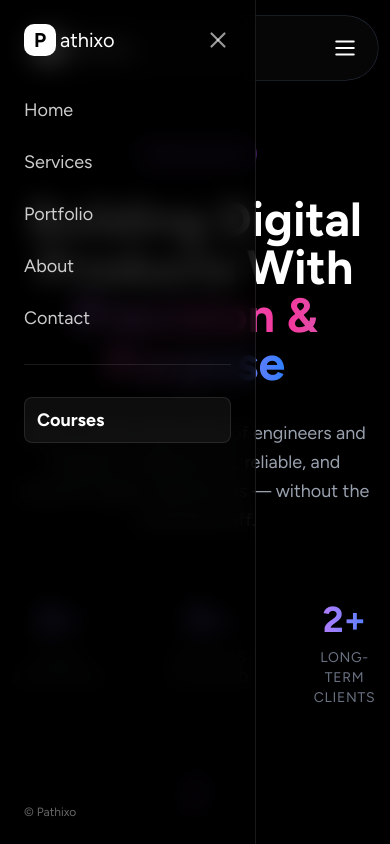
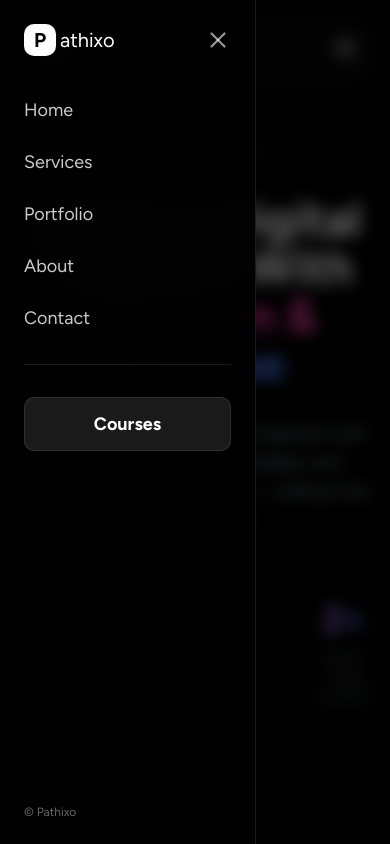
Before and after one commit to roshancodespace/pathixo.com, a Next.js app: page /about in a window 390 px wide. Both pictures are taken after a click on the button 345 px from the left and 48 px from the top of the page. Shown: the top 844 px of the page. Built offline with nearby package versions, Linux system fonts and the light colour scheme.

Commit message:
feat: enhance navigation component with scroll effect and mobile menu improvements

```diff
--- a/src/components/navigation.tsx
+++ b/src/components/navigation.tsx
@@ -1,15 +1,54 @@
 "use client";
 
 import Link from "next/link";
-import React, { useState } from "react";
+import React, { useState, useEffect } from "react";
 import { Menu, X } from "lucide-react";
 
 function Navigation() {
     const [open, setOpen] = useState(false);
+    const [scrolled, setScrolled] = useState(false);
+
+    // Handle scroll effect
+    useEffect(() => {
+        const handleScroll = () => {
+            if (window.scrollY > 20) {
+                setScrolled(true);
+            } else {
+                setScrolled(false);
+            }
+        };
+
+        window.addEventListener("scroll", handleScroll);
+        return () => window.removeEventListener("scroll", handleScroll);
+    }, []);
 
     return (
-        <nav className="max-w-4xl h-[100px] fixed left-0 right-0 px-3 mx-auto top-2 md:top-4 z-50">
-            <div className="rounded-full backdrop-blur-sm flex justify-between items-center shadow-[0px_0px_0px_0.5px_#2d3748] bg-[#ffffff06] px-5 py-4 mt-2">
+        <nav
+            className={`
+                fixed left-0 right-0 z-50 mx-auto transition-all duration-300 ease-in-out
+                /* Desktop Styles (Always floating pill) */
+                md:top-4 md:px-3 md:max-w-4xl
+                /* Mobile Styles (Dynamic based on scroll) */
+                ${scrolled ? "top-0 px-0 w-full" : "top-2 px-3 max-w-4xl"}
+            `}
+        >
+            <div
+                className={`
+                    flex justify-between items-center
+                    backdrop-blur-sm shadow-[0px_0px_0px_0.5px_#2d3748]
+                    px-5 py-4 transition-all duration-300
+                    border-b border-white/10
+
+                    /* Desktop Styles */
+                    md:rounded-full md:mt-2 md:bg-[#ffffff06]
+
+                    /* Mobile Styles */
+                    ${scrolled
+                        ? "rounded-none mt-0 bg-[#0a0a0a]/90" // Scrolled: Full width, dark bg
+                        : "rounded-full mt-2 bg-[#ffffff06]" // Top: Floating pill, transparent
+                    }
+                `}
+            >
                 <div className="flex items-center">
                     <div
                         className="bg-white text-black rounded-lg p-3 size-8 flex items-center justify-center font-bold text-2xl"
@@ -25,6 +64,7 @@ function Navigation() {
                     </h1>
                 </div>
 
+                {/* Desktop Links */}
                 <div className="hidden md:flex">
                     <Link href="/#home" className="mx-4 hover:underline">Home</Link>
                     <Link href="/#services" className="mx-4 hover:underline">Services</Link>
@@ -39,6 +79,7 @@ function Navigation() {
                     </Link>
                 </div>
 
+                {/* Mobile Menu Button */}
                 <button onClick={() => setOpen(true)} className="md:hidden text-white">
                     <Menu size={26} />
                 </button>
@@ -47,8 +88,8 @@ function Navigation() {
             {/* Mobile Drawer */}
             <div
                 className={`
-    fixed top-0 left-0 h-full w-64
-    bg-black/80 backdrop-blur-md
+                    fixed top-0 left-0 h-screen w-64
+                    bg-black/90 backdrop-blur-xl
                     border-r border-white/10
                     z-50 p-6 flex flex-col
                     transition-transform duration-300 ease-out
@@ -65,62 +106,37 @@ function Navigation() {
                     </div>
 
                     <button onClick={() => setOpen(false)}>
-                        <X className="text-white/60" size={26} />
+                        <X className="text-white/60 hover:text-white" size={26} />
                     </button>
                 </div>
 
                 {/* Nav Items */}
                 <div className="flex flex-col space-y-6">
+                    {["Home", "Services", "Portfolio", "About", "Contact"].map((item) => (
                         <Link
+                            key={item}
                             onClick={() => setOpen(false)}
-                        href="/#home"
+                            href={item === "Home" ? "/#home" : item === "Contact" ? "/#contact" : item === "Services" ? "/#services" : `/${item.toLowerCase()}`}
                             className="text-white/80 text-lg hover:text-white transition"
                         >
-                        Home
+                            {item}
                         </Link>
-                    <Link
-                        onClick={() => setOpen(false)}
-                        href="/#services"
-                        className="text-white/80 text-lg hover:text-white transition"
-                    >
-                        Services
-                    </Link>
-                    <Link
-                        onClick={() => setOpen(false)}
-                        href="/portfolio"
-                        className="text-white/80 text-lg hover:text-white transition"
-                    >
-                        Portfolio
-                    </Link>
-                    <Link
-                        onClick={() => setOpen(false)}
-                        href="/about"
-                        className="text-white/80 text-lg hover:text-white transition"
-                    >
-                        About
-                    </Link>
-                    <Link
-                        onClick={() => setOpen(false)}
-                        href="/#contact"
-                        className="text-white/80 text-lg hover:text-white transition"
-                    >
-                        Contact
-                    </Link>
+                    ))}
                 </div>
 
                 {/* Divider */}
                 <div className="my-8 border-t border-white/10"></div>
 
-                {/* Courses — the only highlighted CTA */}
+                {/* Courses CTA */}
                 <Link
                     onClick={() => setOpen(false)}
                     href="https://edu.pathixo.com"
                     className="
-      text-white text-lg font-semibold
-      px-3 py-2 rounded-md
-      bg-white/5
+                        text-white text-lg font-semibold text-center
+                        px-3 py-3 rounded-lg
+                        bg-white/10
                         border border-white/10
-      hover:bg-white/10
+                        hover:bg-white/20
                         transition
                     "
                 >
@@ -133,6 +149,13 @@ function Navigation() {
                 </div>
             </div>
 
+            {/* Backdrop for Mobile Menu */}
+            {open && (
+                <div
+                    className="fixed inset-0 bg-black/60 backdrop-blur-sm z-40 md:hidden"
+                    onClick={() => setOpen(false)}
+                />
+            )}
         </nav>
     );
 }
```
Lines whose indentation alone changed are shown as unchanged.
